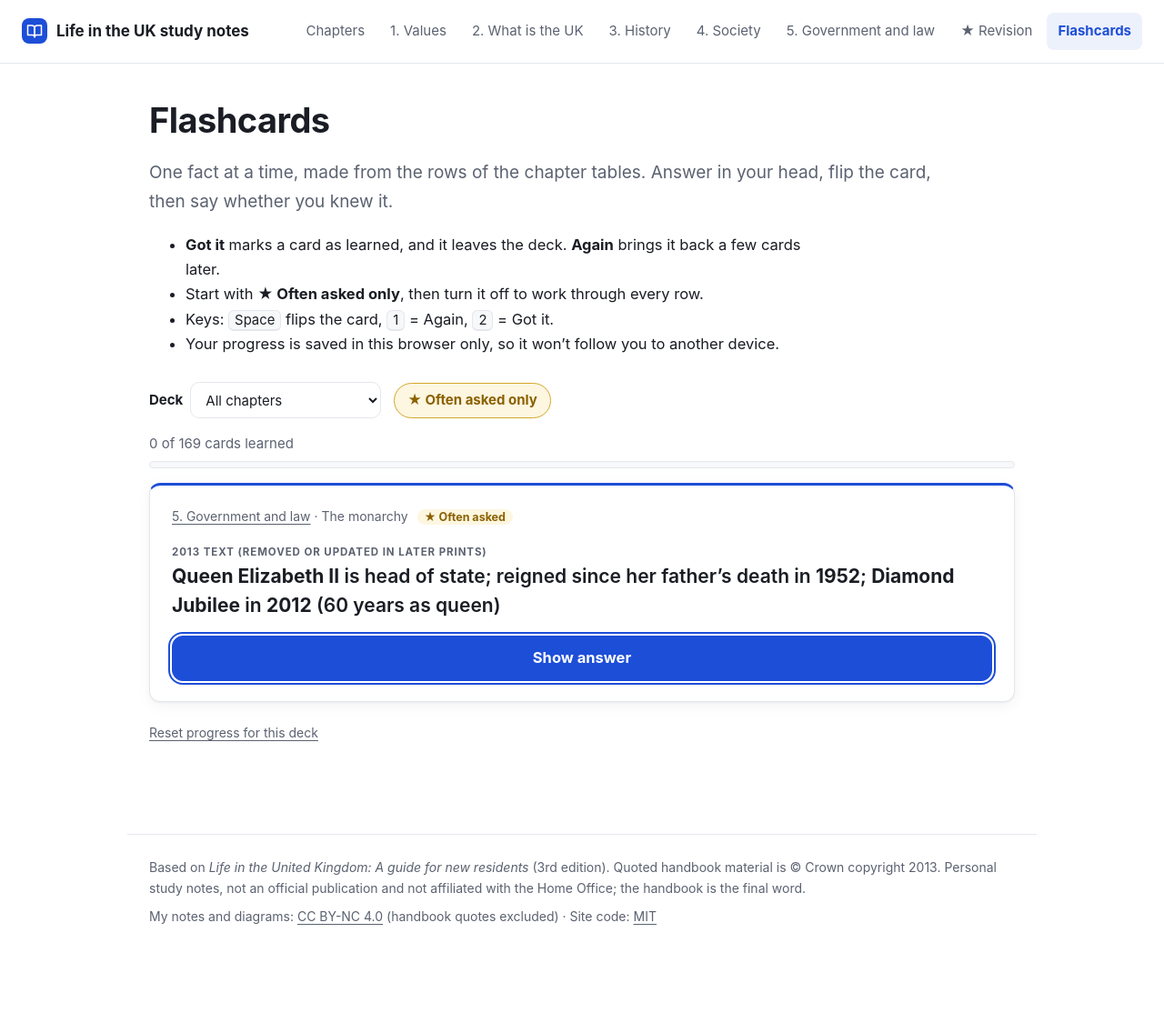
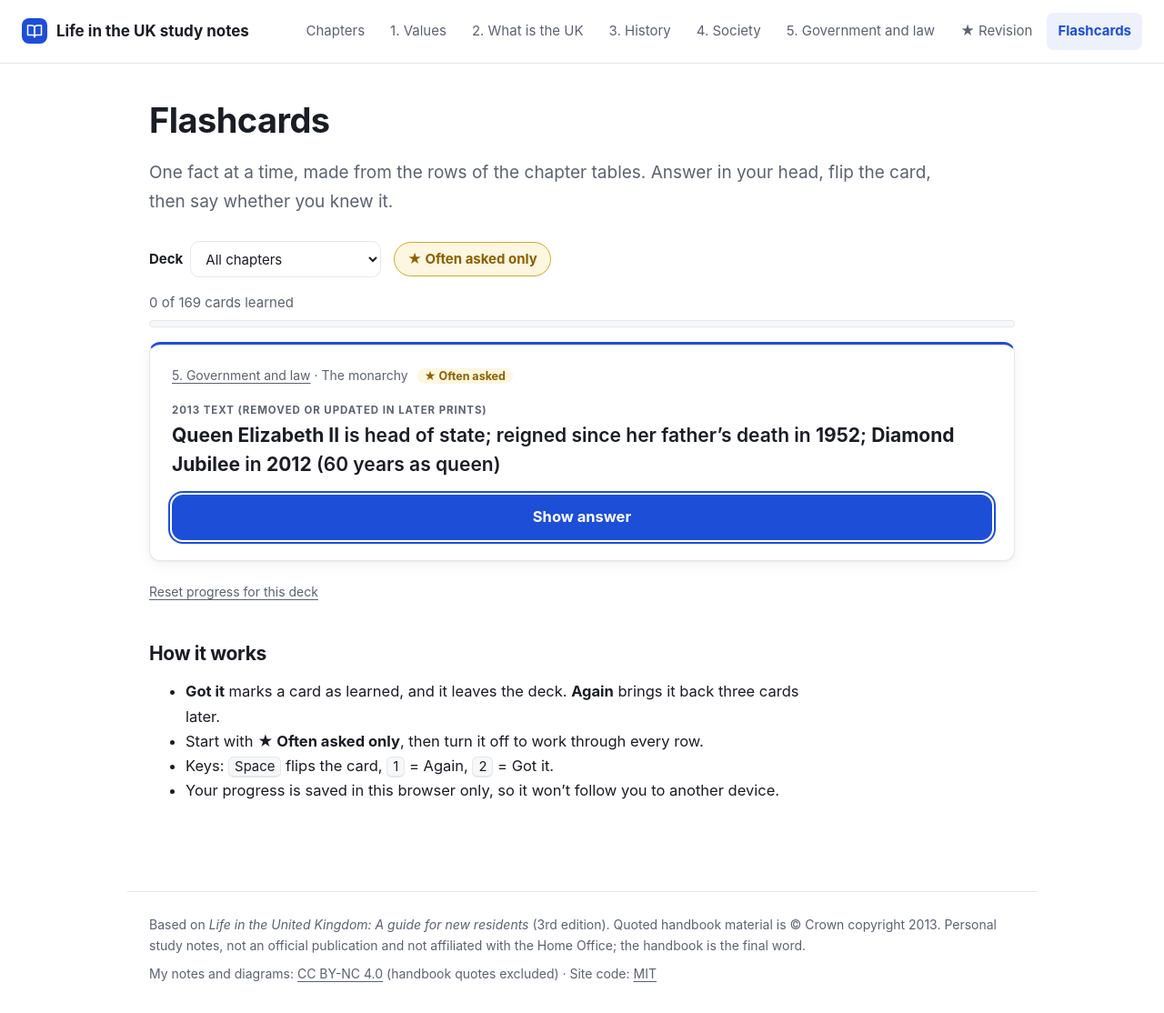
Before and after one commit to byte-ish/life-in-the-uk-study, a Jekyll site: the page built from flashcards.md, in a window 1280 px wide. Shown: the whole page at 91% size. Built offline with Jekyll 4.4.1, drawn with Linux system fonts in a browser that asks for light colours; before the commit the page ends 1052 px from its top, so only the background shows below that.

Commit message:
Flashcards: put the card above the instructions so the buttons fit on screen
Co-Authored-By: Claude Opus 5.5 <noreply@anthropic.com>

```diff
--- a/flashcards.md
+++ b/flashcards.md
@@ -9,14 +9,16 @@ study_tools: true
 
 <p class="lead">One fact at a time, made from the rows of the chapter tables. Answer in your head, flip the card, then say whether you knew it.</p>
 
-- **Got it** marks a card as learned, and it leaves the deck. **Again** brings it back a few cards later.
-- Start with **★ Often asked only**, then turn it off to work through every row.
-- Keys: <kbd>Space</kbd> flips the card, <kbd>1</kbd> = Again, <kbd>2</kbd> = Got it.
-- Your progress is saved in this browser only, so it won't follow you to another device.
-
 {% assign chapter_pages = site.pages | where_exp: "p", "p.chapter" | sort: "chapter" %}
 <div id="fc-app" data-pages='[{% for p in chapter_pages %}{"url": "{{ p.url | relative_url }}", "chapter": {{ p.chapter }}, "title": {{ p.nav_title | jsonify }}}{% unless forloop.last %},{% endunless %}{% endfor %}]'>
 <p class="note">Loading the cards…</p>
 </div>
 
+### How it works
+
+- **Got it** marks a card as learned, and it leaves the deck. **Again** brings it back three cards later.
+- Start with **★ Often asked only**, then turn it off to work through every row.
+- Keys: <kbd>Space</kbd> flips the card, <kbd>1</kbd> = Again, <kbd>2</kbd> = Got it.
+- Your progress is saved in this browser only, so it won't follow you to another device.
+
 <script src="{{ '/assets/js/flashcards.js' | relative_url }}?v={{ site.time | date: '%s' }}"></script>
```
